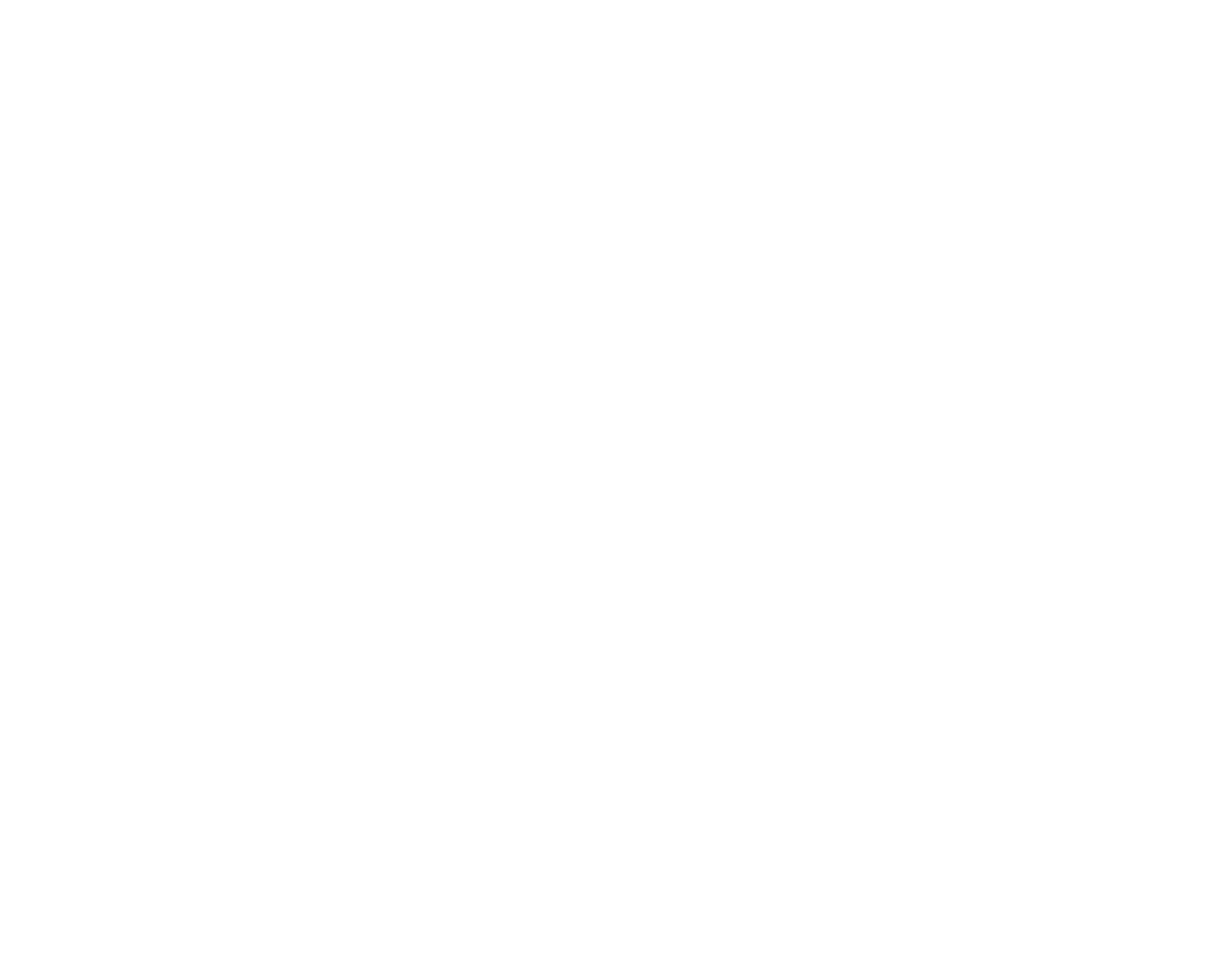
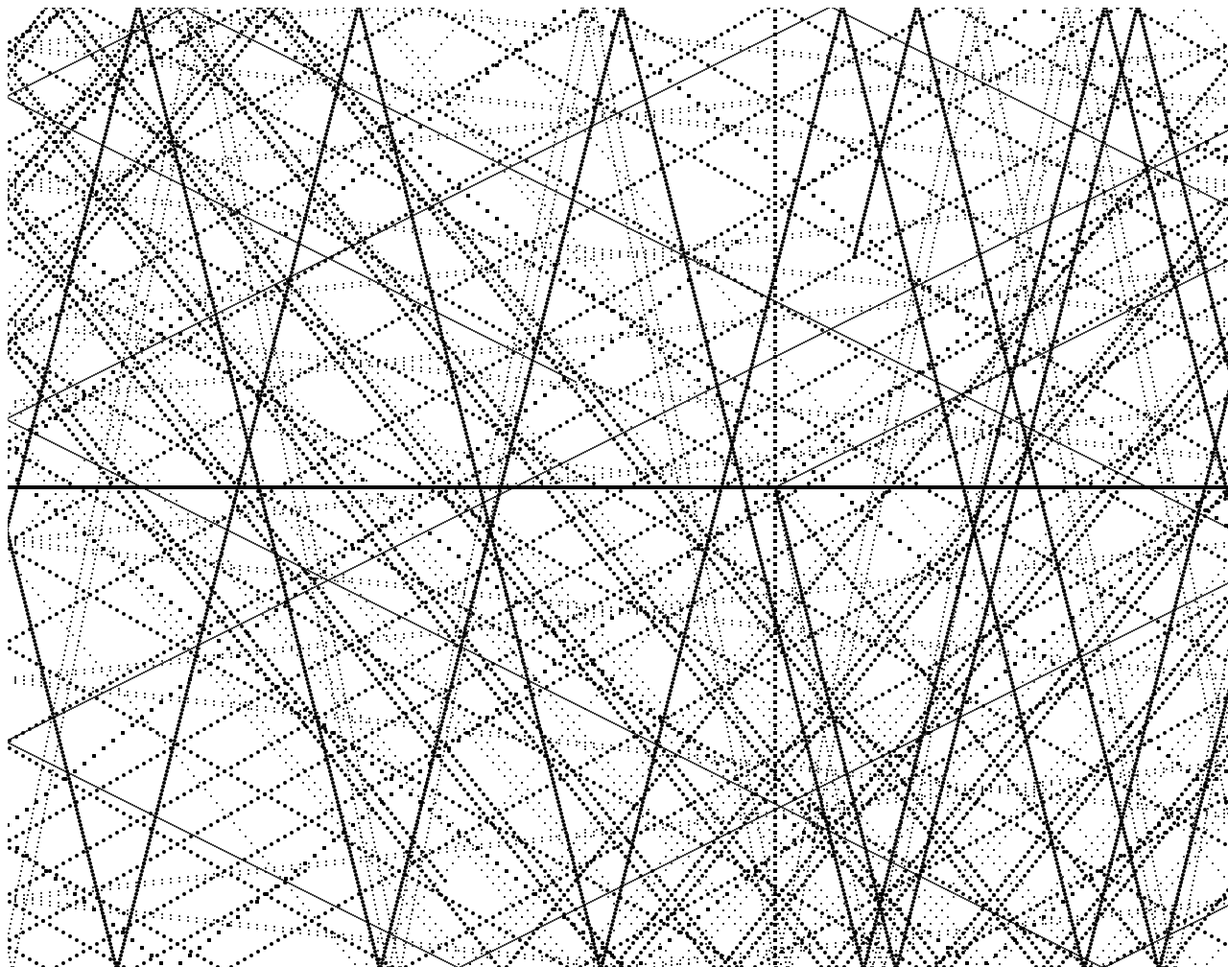
Before and after one commit to azpery/shapes, a plain HTML site: page index.html in a window 1280 px wide. Shown: the top 1008 px of the page at 96% size. Drawn offline with Linux system fonts and the light colour scheme.

Commit message:
Option added

```diff
--- a/index.html
+++ b/index.html
@@ -14,6 +14,7 @@
     <body>
 
         <canvas id="cnvs" width="1664" height="1000"></canvas>
+        <script src="./js/Game/Option.js"></script>
         <script src="./js/Game/Shape.js"></script>
         <script src="./js/Game/ColoredShape.js"></script>
         <script src="./js/Game/Comet.js"></script>
--- a/js/Game/Comet.js
+++ b/js/Game/Comet.js
@@ -14,6 +14,7 @@ class Comet extends Shape {
     this.radius = radius;
     this.xVector = xVector;
     this.yVector = yVector;
+    this.drawline = drawline;
   }
 
   move(speed = 1, didMoved) {
@@ -38,6 +39,7 @@ class Comet extends Shape {
   stop(){
       this.clearCurrentPosition();
       this.moveEngine.stop();
+      delete this.moveEngine
   }
 
   clearCurrentPosition() {
--- /dev/null
+++ b/js/Game/Option.js
@@ -0,0 +1,22 @@
+class PlayGroundOption{
+    // Makes de balls bounce against the wall
+    bounce = false;
+    //Speed execution
+    speed = 1;
+    //Speed of respawns for balls and shapes
+    respawnSpeed = 10;
+    //If true, the trail of the balls are kept in frame
+    keepTrails = false;
+    //Maximum number of object in frame
+    maxObjects = 20;
+    //Defines a x coordinate for respawn, if null then it chooses a random x coordinate
+    xRespawn;
+    //Defines a y coordinate for respawn, if null then it chooses a random y coordinate
+    yRespawn;
+    //Color of shape, ;
+    colors = ["#3f51b5", "#00bcd4", "#ffeb3b", "#e64a19", "#f57c00", "#689f38"];
+    //Max size of shape
+    maxSize = 35;
+    //Min size of shape
+    minSize = 1;
+}
--- a/js/Game/SpacePlayground.js
+++ b/js/Game/SpacePlayground.js
@@ -1,22 +1,30 @@
 class SpacePlayGround extends PlayGround {
+  constructor(width, height, context, gridSize, option = new PlayGroundOption()) {
+    super(width, height, context, 0, gridSize);
+    this.option = Object.assign(new PlayGroundOption(), option);
+  }
+
   play() {
     var widths = this.width / this.gridSize;
     var heights = this.height / this.gridSize;
 
-    var colorPicker = new ColorPicker();
+    var colorPicker = new ColorPicker(this.option.colors);
 
     var me = this;
 
+    var i = 0;
     this.moveEngine = new DelayedFor(
       0,
       100000000000000,
       1,
       function () {
-        var x = new Random(0, me.width, 1).get();
-        var y = new Random(0, me.height, 1).get();
+        if (i < me.option.maxObjects) {
+          i++;
+          var x = me.option.xRespawn ? me.option.xRespawn : new Random(0, me.width, 1).get();
+          var y = me.option.yRespawn ? me.option.yRespawn : new Random(0, me.height, 1).get();
           var xVector = new Random(-10, 20, 1).get();
           var yVector = new Random(-10, 20, 1).get();
-        var radius = new Random(1, 10, 1).get();
+          var radius = new Random(me.option.minSize, me.option.maxSize, 1).get();
           let shape = new Comet(
             x,
             y,
@@ -24,16 +32,28 @@ class SpacePlayGround extends PlayGround {
             me.context,
             colorPicker.pick(),
             xVector,
-          yVector
+            yVector,
+            me.option.keepTrails
           );
-        shape.move(me.speed, function (x, y) {
-          if (x > me.width || y > me.height) {
+          shape.move(me.option.speed, function (x, y) {
+            if (x > me.width || y > me.height || x < 0 || y < 0) {
+              if (me.option.bounce) {
+                if (x > me.width || x < 0) shape.xVector = -shape.xVector;
+                if (y > me.height || y < 0) shape.yVector = -shape.yVector;
+              } else {
+                i--;
                 shape.stop();
-            shape = null;
+                y = null;
+
+                xVector = null;
+                yVector = null;
+                radius = null;
+              }
             }
           });
+        }
       },
-      this.speed
+      this.option.respawnSpeed
     );
     this.moveEngine.go();
   }
--- a/js/Tools/ColorPicker.js
+++ b/js/Tools/ColorPicker.js
@@ -1,6 +1,6 @@
 class ColorPicker{
-    constructor(){
-        this.colors=["#3f51b5", "#00bcd4", "#ffeb3b", "#e64a19", "#f57c00", "#689f38"]
+    constructor(colors=["#3f51b5", "#00bcd4", "#ffeb3b", "#e64a19", "#f57c00", "#689f38"]){
+        this.colors = colors;
     }
 
     pick(){
--- a/js/main.js
+++ b/js/main.js
@@ -1,6 +1,15 @@
-
 var c = document.getElementById("cnvs");
 var ctx = c.getContext("2d");
 
-var playground = new SpacePlayGround(1664, 1000, ctx, 100, 50);
-playground.play()
+var playground = new SpacePlayGround(1664, 1000, ctx, 50, {
+  bounce: true,
+  speed: 37,
+  respawnSpeed: 10,
+  keepTrails: true,
+  maxObjects:10,
+  xRespawn: 800,
+  yRespawn: 500,
+  colors: ["#000000"],
+  maxSize:2
+});
+playground.play();
```
Lines whose indentation alone changed are shown as unchanged.
